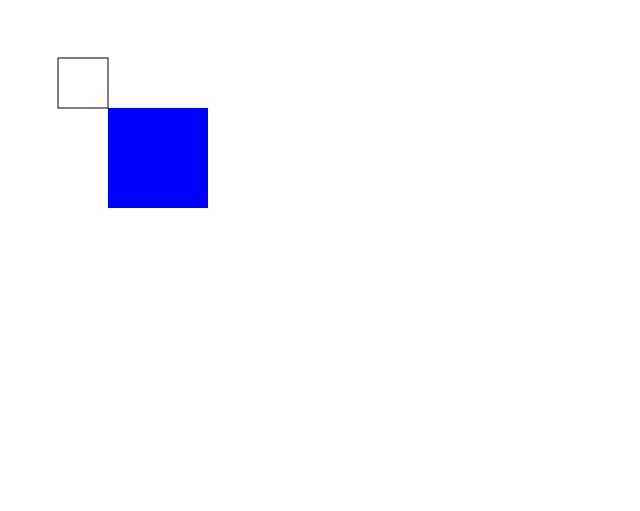
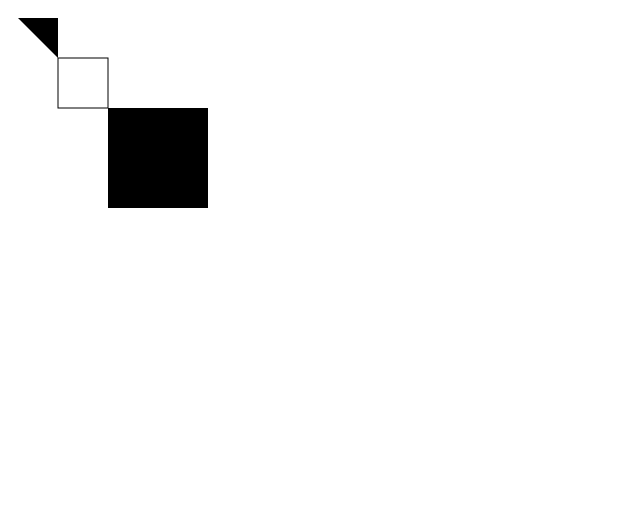
Before and after one commit to GoogleNanodegreeScholarship/SImple_Canvas, a plain HTML site: page index.html in a window 1280 px wide. Shown: the whole page, without its empty margins (0-640 px from the left). Drawn offline with Linux system fonts and the light colour scheme.

Commit message:
Draw a triangle

```diff
--- a/index.html
+++ b/index.html
@@ -9,9 +9,14 @@
   <script>
     let c = document.querySelector("#c");
     let ctx = c.getContext("2d");
-    ctx.fillStyle = "blue";
     ctx.fillRect(100, 100, 100, 100);
     ctx.strokeRect(50, 50, 50, 50)
+    ctx.beginPath();
+    ctx.moveTo(10, 10);
+    ctx.lineTo(50, 50);
+    ctx.lineTo(50, 10);
+    ctx.lineTo(10, 10);
+    ctx.fill();
   </script>
 </body>
 </html>
```
